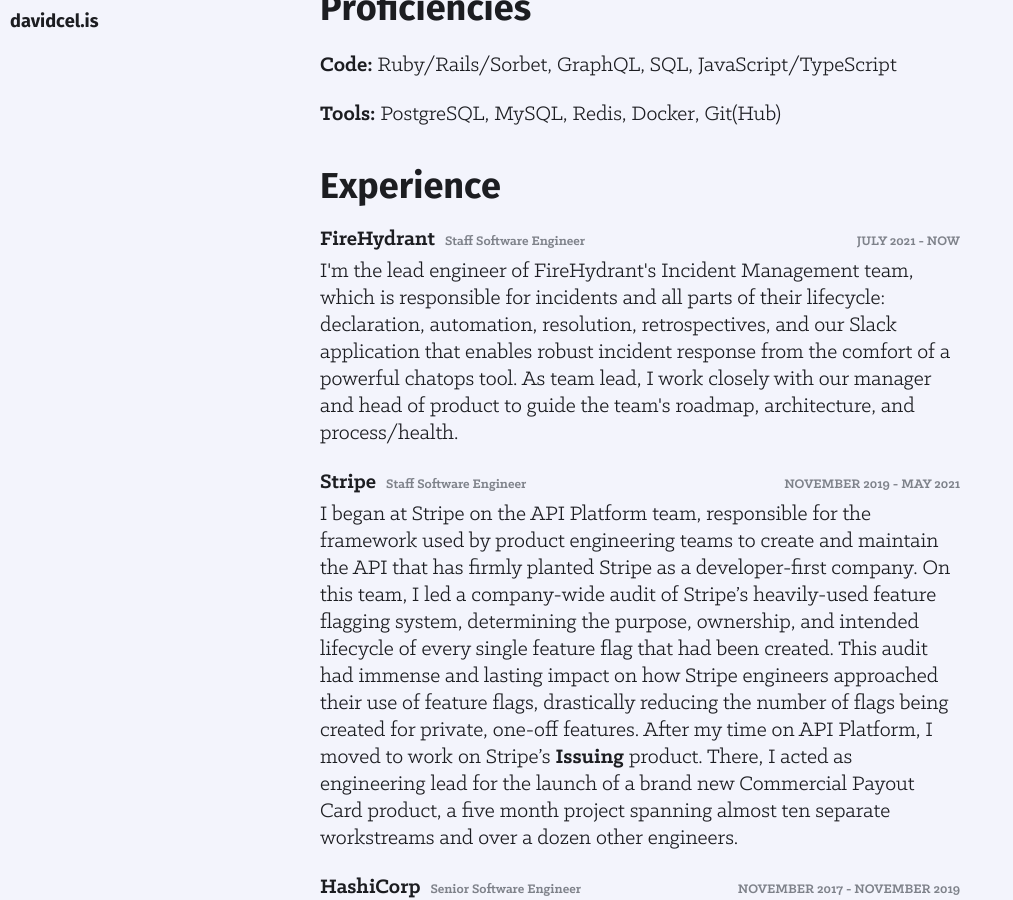
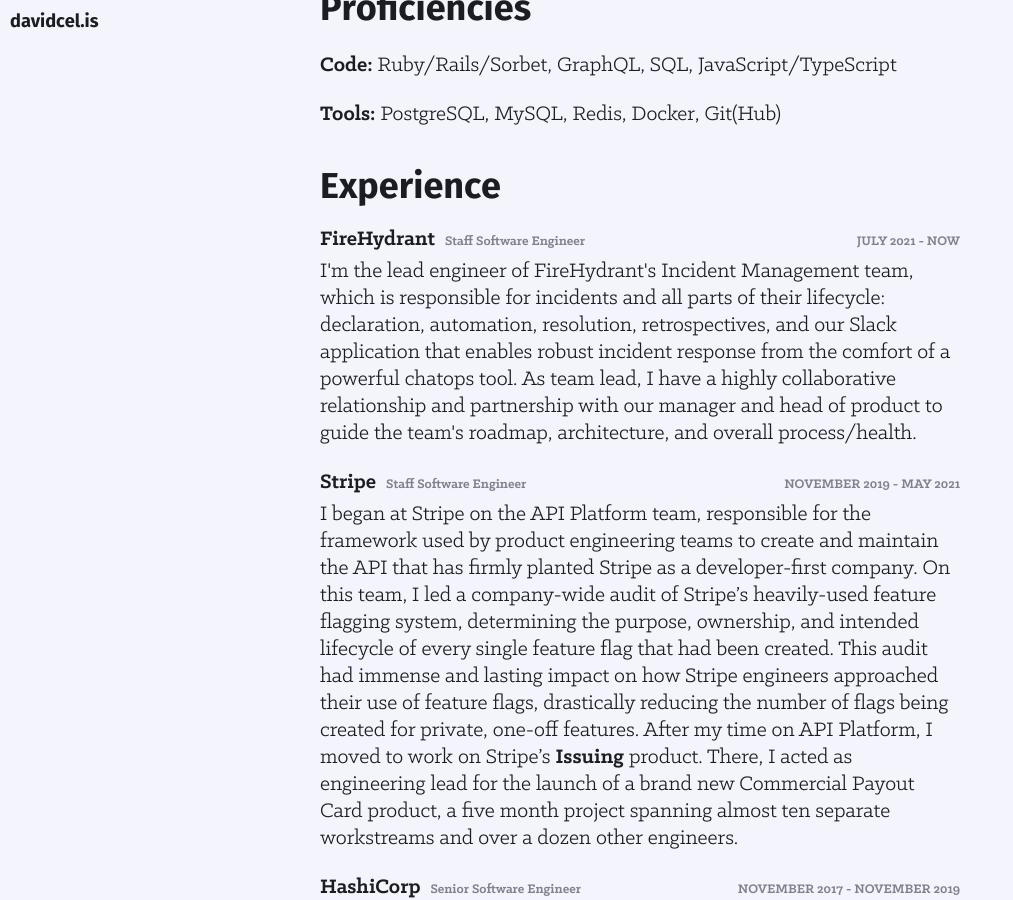
Before and after one commit to davidcelis/davidcelis.github.io, a Jekyll site: the page built from resume.html, in a window 1280 px wide and 900 px high, scrolled down 719 px. Shown: the whole window, without its empty margins (0-1013 px from the left). Built offline with Jekyll 4.4.1, drawn with Linux system fonts in a browser that asks for light colours; some web fonts are replaced.

Commit message:
Resume tweak

```diff
--- a/resume.html
+++ b/resume.html
@@ -53,8 +53,9 @@
     is responsible for incidents and all parts of their lifecycle: declaration,
     automation, resolution, retrospectives, and our Slack application that
     enables robust incident response from the comfort of a powerful chatops tool.
-    As team lead, I work closely with our manager and head of product to guide
-    the team's roadmap, architecture, and process/health.
+    As team lead, I have a highly collaborative relationship and partnership with
+    our manager and head of product to guide the team's roadmap, architecture,
+    and overall process/health.
   </p>
 
   <a class="job" href="https://stripe.com/">Stripe</a>
```
